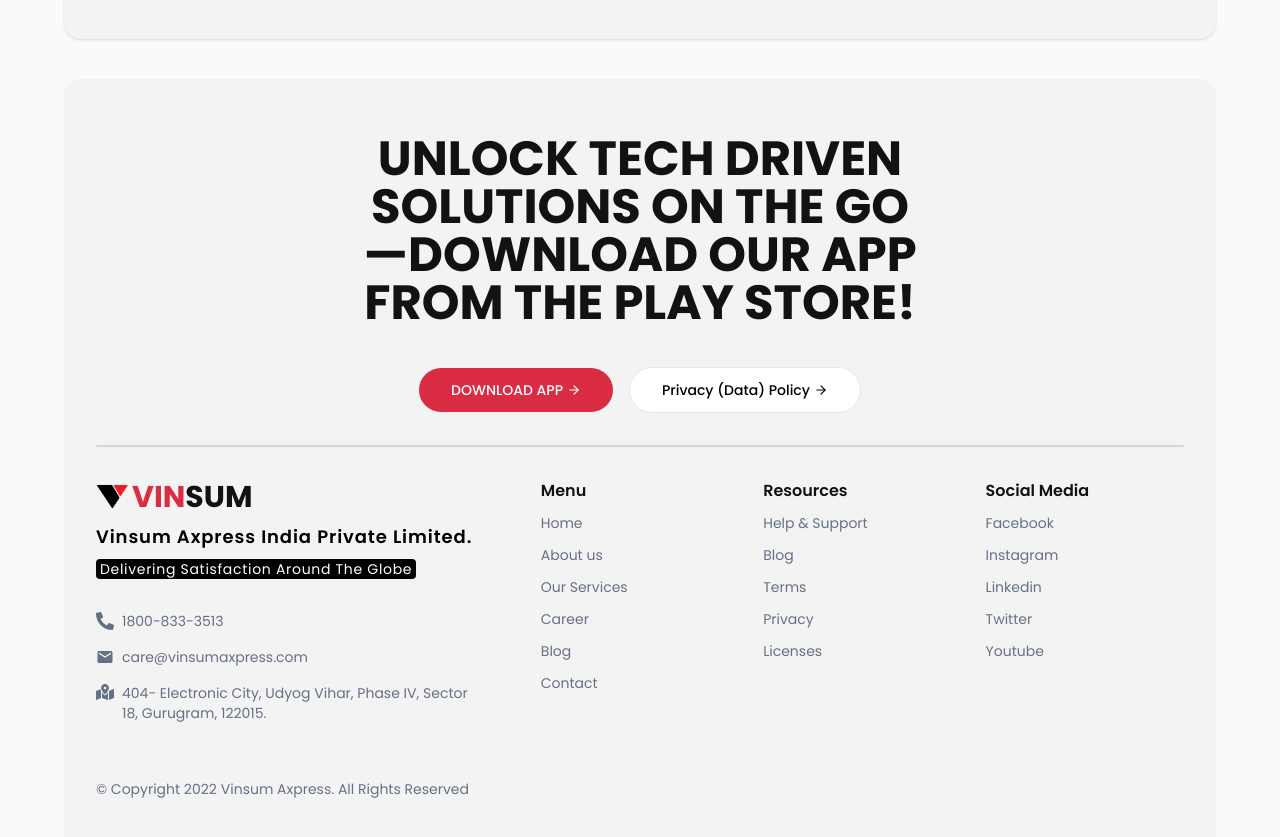
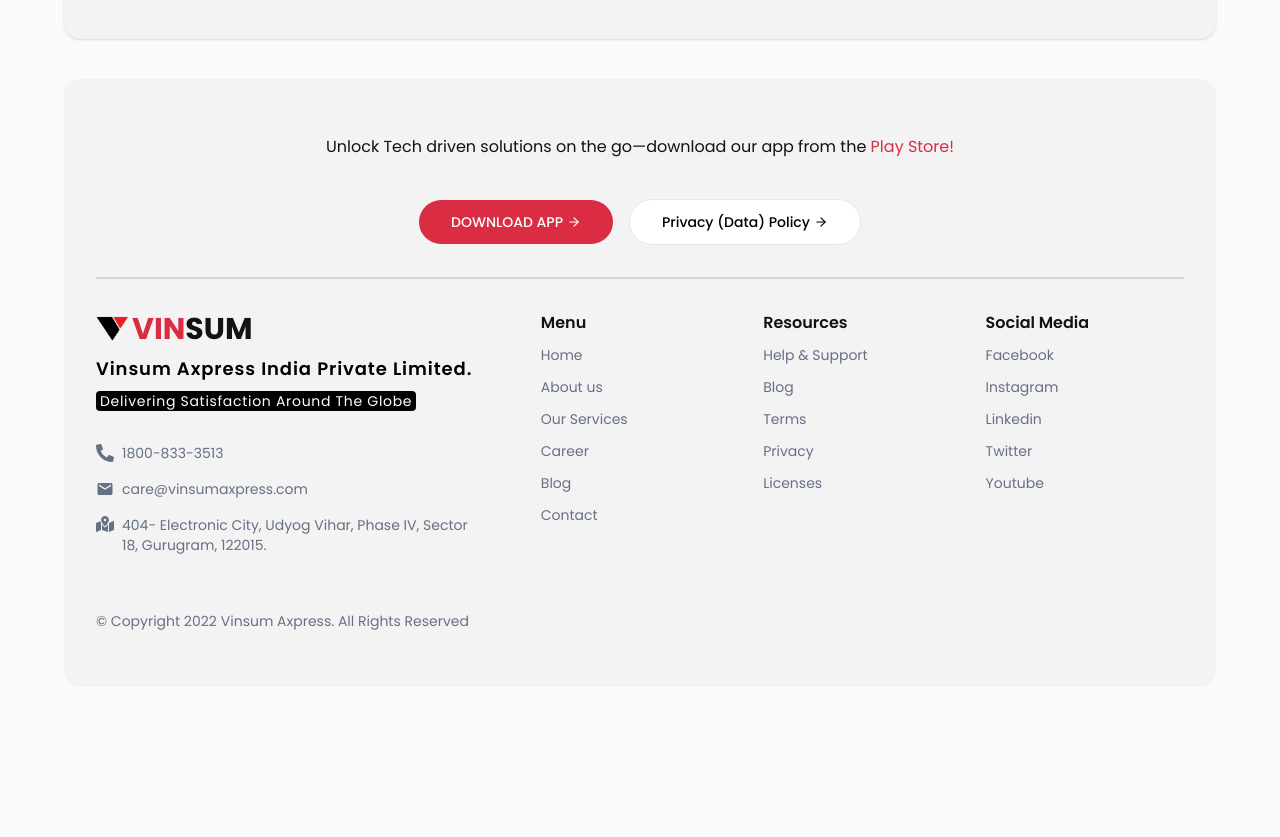
Before and after one commit to DevCodeHunt/vinsumaxpress, a React (Vite) app: page / in a window 1280 px wide. Shown: the part 3620-4457 px from the top of the page. After the commit the page ends 4347 px from the top, so only its background shows below. Built offline with nearby package versions, Linux system fonts and the light colour scheme.

Commit message:
changes in footer

```diff
--- a/src/components/Footer.jsx
+++ b/src/components/Footer.jsx
@@ -21,10 +21,10 @@
       >
         <motion.div
           variants={fadeIn("up", "tween", 0.2, 1)}
-          className="flex flex-col max-w-xl mx-auto  items-center justify-center gap-10 w-full"
+          className="flex flex-col mx-auto items-center justify-center gap-10 w-full"
         >
-          <h1 className="card-title text-center">
-            Unlock Tech driven solutions on the go—download our app from the Play Store!
+          <h1 className="antialiased tracking-normal text-base text-center w-full">
+            Unlock Tech driven solutions on the go—download our app from the <span className="text-primary">Play Store!</span>
           </h1>
           <div className="flex items-center justify-center gap-4 flex-wrap">
             <Link
```
